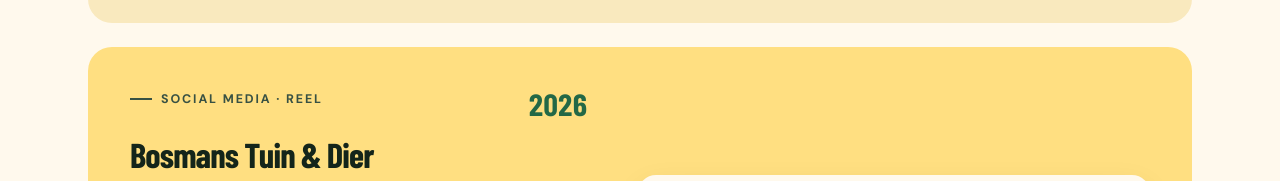
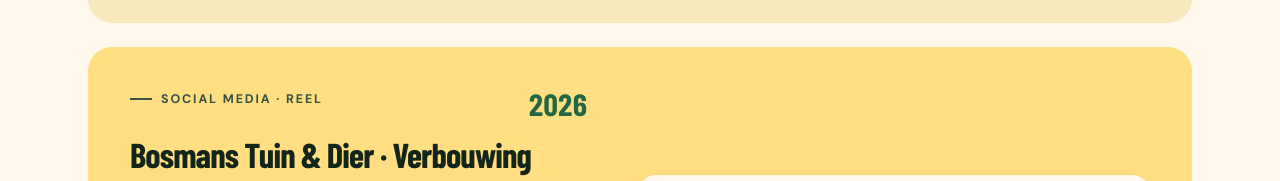
Before and after one commit to robinbonnast/portfolio, a plain HTML site: page index.html in a window 1280 px wide. Shown: the part 2212-2393 px from the top of the page. Drawn offline with nearby package versions, Linux system fonts and the light colour scheme; a web font is replaced by a local one.

Commit message:
Titel van de verbouwingsreel verduidelijkt
Co-Authored-By: Claude Sonnet 5.5 <noreply@anthropic.com>
Claude-Session: https://claude.ai/code/session_019YCaPAvhVuw4mjyUppYiqw

```diff
--- a/index.html
+++ b/index.html
@@ -631,7 +631,7 @@
                 <span class="kicker plain">Social media · reel</span>
                 <span class="proj-year num">2026</span>
               </div>
-              <h3>Bosmans Tuin &amp; Dier</h3>
+              <h3>Bosmans Tuin &amp; Dier · Verbouwing</h3>
               <p class="dek">Toen Bosmans Tuin &amp; Dier in Bertem zijn winkel verbouwde, bedacht ik een reel om klanten mee achter de schermen te nemen: wat er verandert, waarom, en hoe de vernieuwde winkel eruit gaat zien, zodat iedereen tijdens de werken op de hoogte bleef.</p>
               <dl class="casemeta"><div><dt>Mijn rol</dt><dd>Concept, drone- &amp; iPhonebeelden, montage</dd></div><div><dt>Resultaat</dt><dd>De populairste social-mediapost die de zaak ooit plaatste</dd></div></dl>
               <ul class="specs" aria-label="Productiedetails">
```
